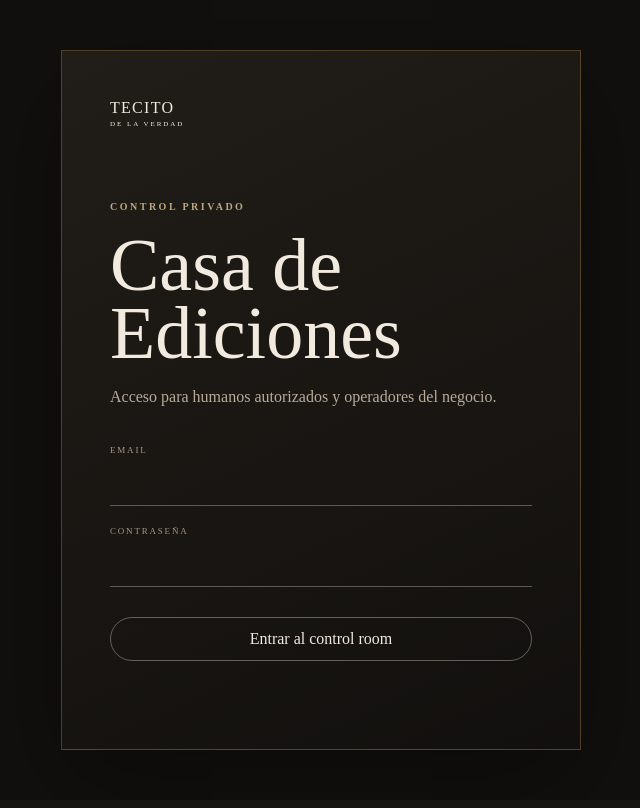
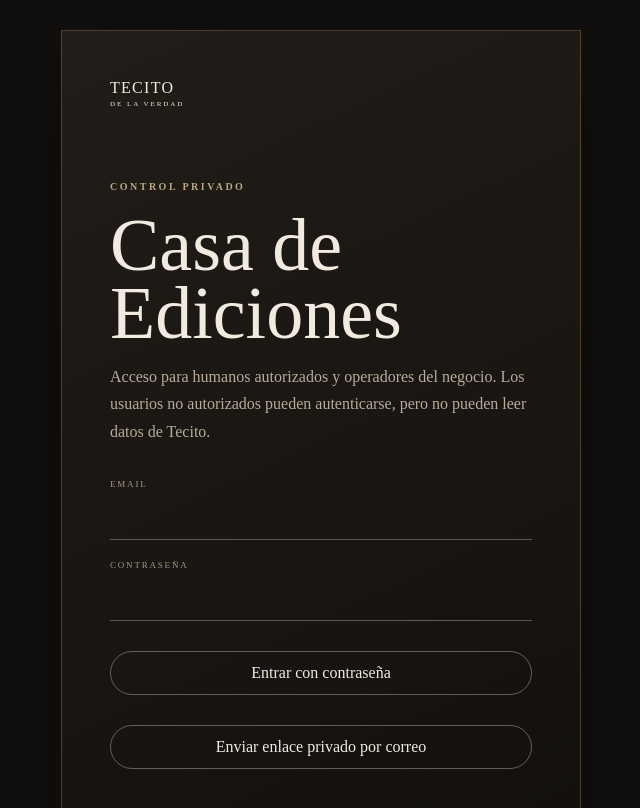
Before and after one commit to executiveusa/tecitodelaverdad, a Next.js app: page /login in a window 1280 px wide. Shown: the top 808 px of the page, without its empty margins (319-959 px from the left). Built offline with nearby package versions, Linux system fonts and the light colour scheme; no server answers.

Commit message:
feat: add passwordless private login option

```diff
--- a/app/login/page.js
+++ b/app/login/page.js
@@ -8,23 +8,42 @@ export default function LoginPage() {
   const supabase = useMemo(() => getSupabase(), []);
   const router = useRouter();
   const [busy, setBusy] = useState(false);
-  const [error, setError] = useState('');
+  const [message, setMessage] = useState('');
 
   async function submit(event) {
     event.preventDefault();
     const data = new FormData(event.currentTarget);
     setBusy(true);
-    setError('');
-    const { error: authError } = await supabase.auth.signInWithPassword({
+    setMessage('');
+    const { error } = await supabase.auth.signInWithPassword({
       email: String(data.get('email') || ''),
       password: String(data.get('password') || '')
     });
     setBusy(false);
-    if (authError) {
-      setError('No se pudo iniciar sesión. Verifica tus credenciales.');
+    if (error) {
+      setMessage('No se pudo iniciar sesión. Verifica tus credenciales.');
       return;
     }
     router.replace('/control');
+  }
+
+  async function sendMagicLink() {
+    const email = document.querySelector('input[name="email"]')?.value?.trim();
+    if (!email) {
+      setMessage('Escribe tu correo autorizado primero.');
+      return;
+    }
+    setBusy(true);
+    setMessage('');
+    const { error } = await supabase.auth.signInWithOtp({
+      email,
+      options: {
+        shouldCreateUser: false,
+        emailRedirectTo: `${window.location.origin}/control`
+      }
+    });
+    setBusy(false);
+    setMessage(error ? 'No pudimos enviar el enlace privado.' : 'Enlace privado enviado. Revisa tu correo.');
   }
 
   return (
@@ -33,12 +52,13 @@ export default function LoginPage() {
         <a className="control-mark" href="/">TECITO <span>DE LA VERDAD</span></a>
         <p className="kicker">Control privado</p>
         <h1>Casa de Ediciones</h1>
-        <p>Acceso para humanos autorizados y operadores del negocio.</p>
+        <p>Acceso para humanos autorizados y operadores del negocio. Los usuarios no autorizados pueden autenticarse, pero no pueden leer datos de Tecito.</p>
         <form onSubmit={submit} className="control-auth-form">
           <label><span>Email</span><input name="email" type="email" autoComplete="email" required /></label>
-          <label><span>Contraseña</span><input name="password" type="password" autoComplete="current-password" required /></label>
-          <button type="submit" disabled={busy}>{busy ? 'Entrando…' : 'Entrar al control room'}</button>
-          <small role="alert">{error}</small>
+          <label><span>Contraseña</span><input name="password" type="password" autoComplete="current-password" /></label>
+          <button type="submit" disabled={busy}>{busy ? 'Entrando…' : 'Entrar con contraseña'}</button>
+          <button type="button" onClick={sendMagicLink} disabled={busy}>Enviar enlace privado por correo</button>
+          <small role="status">{message}</small>
         </form>
       </section>
     </main>
```
